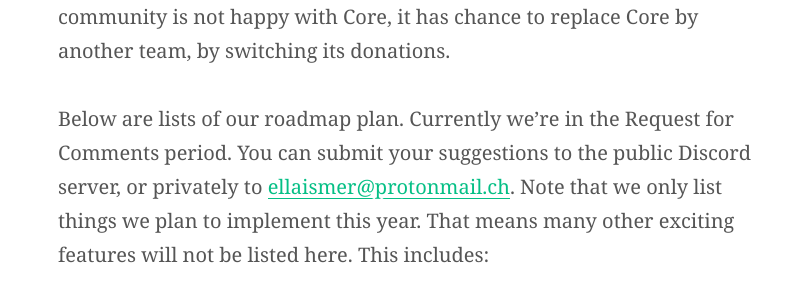
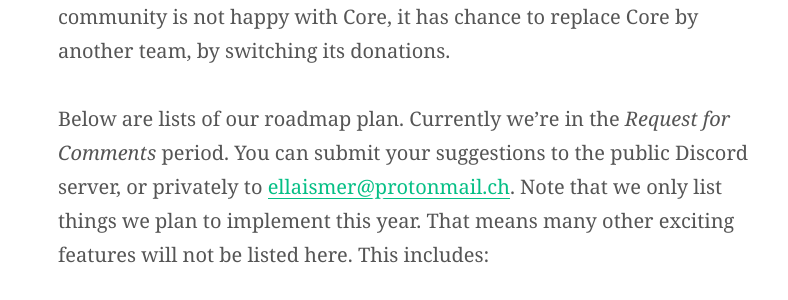
Before and after one commit to ellaism/ellaism.org, a Jekyll site: the page built from roadmaps.md, in a window 1280 px wide and 900 px high, scrolled down 874 px. Shown: the part 155-455 px from the top of the window, without its empty margins (225-1013 px from the left). Built offline with Jekyll 4.4.1, drawn with Linux system fonts in a browser that asks for light colours; our own code applies the rules of GitHub Pages for plain Markdown files.

Commit message:
Styling fix

```diff
--- a/roadmaps.md
+++ b/roadmaps.md
@@ -29,9 +29,9 @@ points about what we are and what we aren't.
    community is not happy with Core, it has chance to replace Core by another
    team, by switching its donations.
 
-Below are lists of our roadmap plan. Currently we're in the Request for Comments
-period. You can submit your suggestions to the public Discord server, or
-privately to [ellaismer@protonmail.ch](mailto:ellaismer@protonmail.ch). Note
+Below are lists of our roadmap plan. Currently we're in the *Request for
+Comments* period. You can submit your suggestions to the public Discord server,
+or privately to [ellaismer@protonmail.ch](mailto:ellaismer@protonmail.ch). Note
 that we only list things we plan to implement this year. That means many other
 exciting features will not be listed here. This includes:
 
```
